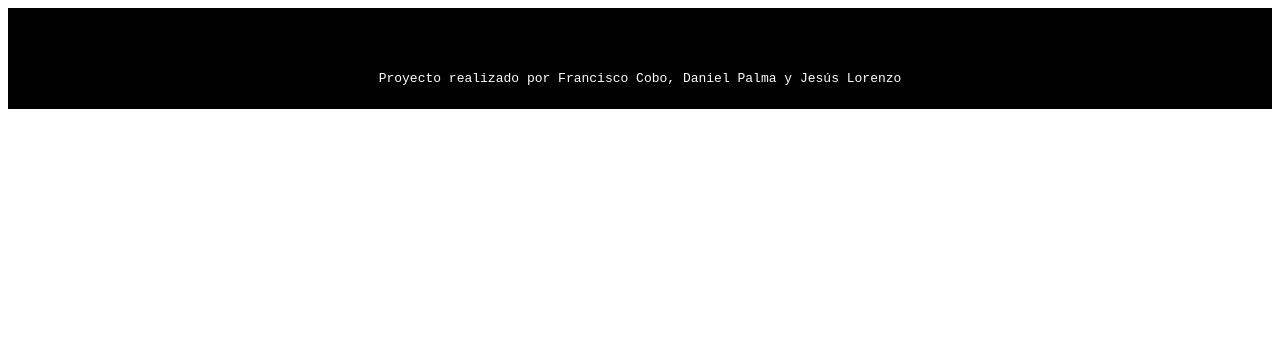
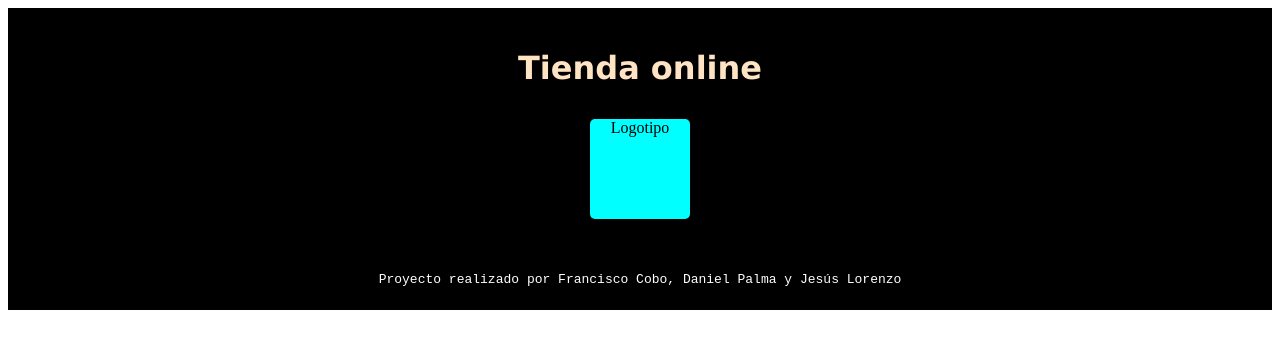
Before and after one commit to yo164/Proyecto-Final-lenguaje-de-marcas, a plain HTML site: page public/index.html in a window 1280 px wide. Drawn offline with Linux system fonts and the light colour scheme.

Commit message:
primera prueba de header completa

```diff
--- a/public/css/estilosindex.css
+++ b/public/css/estilosindex.css
@@ -1,7 +1,27 @@
+
+
 header{
     background-color: black;
     padding: 20px;
+    text-align: center;
+    display: flex;
+    flex-direction: column;
+    justify-content: center;
+    align-items: center;
 
+}
+
+header h1{
+    color: bisque;
+    font-family: Verdana, Geneva, Tahoma, sans-serif;
+}
+
+.logoTienda {
+    width: 100px;
+    height: 100px;
+    margin: 10px;
+    border-radius: 5px;
+    background-color: aqua;
 }
 
 
--- a/public/index.html
+++ b/public/index.html
@@ -8,7 +8,8 @@
 </head>
 <body>
     <header>
-
+        <h1>Tienda online</h1>
+        <div class="logoTienda">Logotipo</div>
     </header>
     <main>
         <aside>
```
